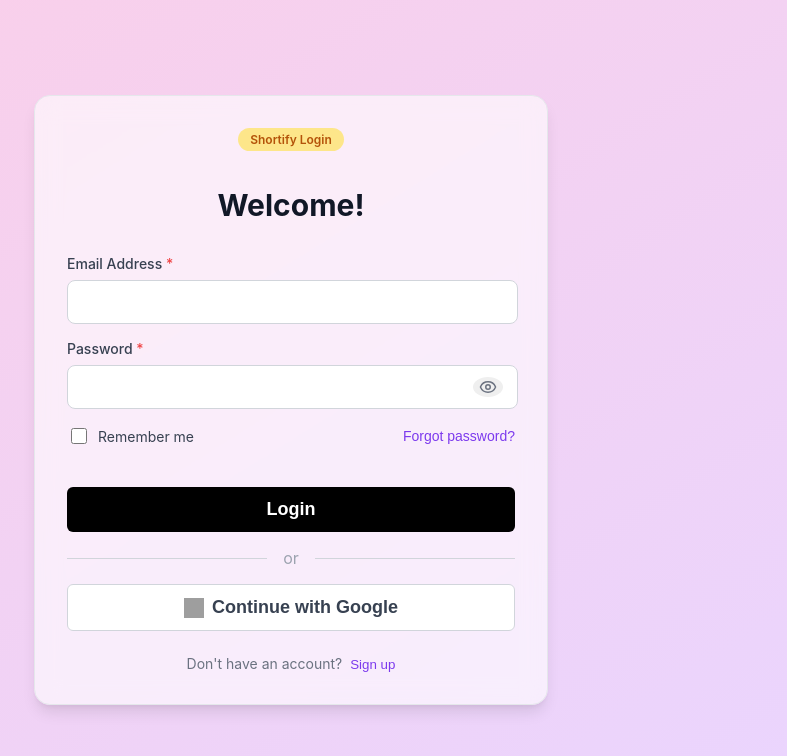
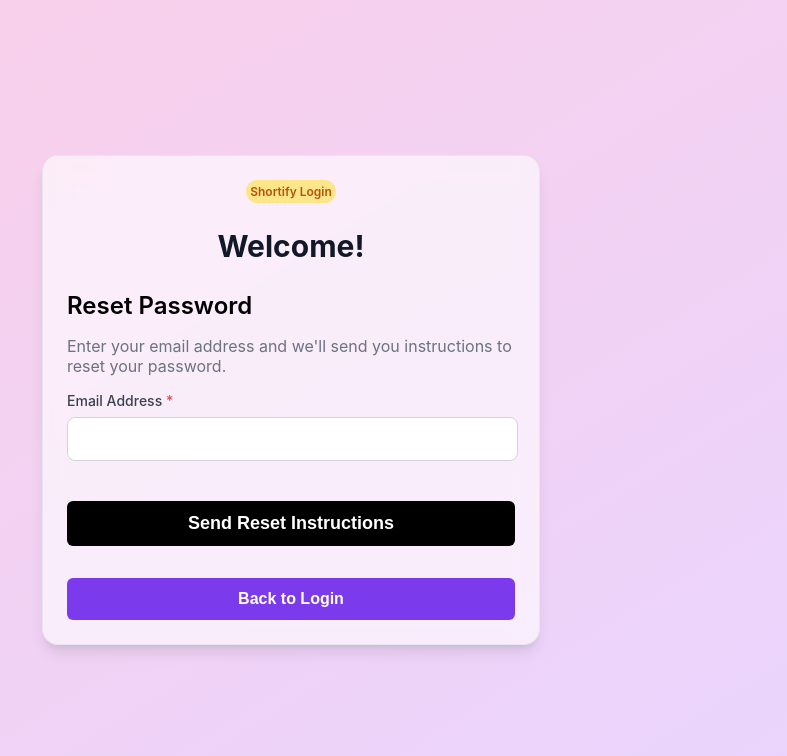
Before and after one commit to WaqarTabish2807/Shortify, a React (Create React App) app in the folder client/: page /auth in a window 1280 px wide. Both pictures are taken after a click on the button "Forgot password?". Shown: the top 756 px of the page, without its empty margins (349-1136 px from the left). Built offline with nearby package versions, Linux system fonts and the light colour scheme; grey boxes are pictures that could not be loaded.

Commit message:
added forgot password logic

```diff
--- a/client/postcss.config.js
+++ /dev/null
@@ -1,6 +0,0 @@
-module.exports = {
-  plugins: {
-    tailwindcss: {},
-    autoprefixer: {},
-  },
-};
--- a/client/src/components/Sidebar.jsx
+++ b/client/src/components/Sidebar.jsx
@@ -15,7 +15,7 @@
     alignItems: isMobile ? 'center' : 'flex-start',
     justifyContent: isMobile ? 'space-around' : 'flex-start',
   }}>
-    <div style={{ fontWeight: 700, fontSize: isMobile ? 18 : 22, marginBottom: isMobile ? 0 : 40, letterSpacing: 0.5, color: isDarkMode ? '#fff' : '#000', marginRight: isMobile ? 20 : 0 }}>
+    <div style={{ fontWeight: 700, fontSize: isMobile ? 18 : 22, marginBottom: isMobile ? 0 : 40, letterSpacing: 0.5, color: isDarkMode ? '#fff' : '#000', marginRight: isMobile ? 20 : 0, marginLeft: isMobile ? 20 : 55 }}>
       Shortify
     </div>
     <nav style={{ width: isMobile ? 'auto' : '100%', display: 'flex', flexDirection: isMobile ? 'row' : 'column', gap: isMobile ? 20 : 8 }}>
--- a/client/src/components/auth/RegisterForm.jsx
+++ b/client/src/components/auth/RegisterForm.jsx
@@ -72,13 +72,21 @@
         } else {
           setMessage("Signup successful! Check your email for confirmation."); // Full success
           console.log('User credits and full name inserted!');
-          // Optionally switch to login form after successful signup and data insert
-          // onSwitchToLogin();
+
+          // Add a 2-second delay before redirecting to login
+          setTimeout(() => {
+            onSwitchToLogin();
+          }, 2000);
         }
       } else {
           // This case might occur if signup is successful but no user data is returned (e.g., email confirmation required)
           setMessage("Signup initiated. Check your email for confirmation.");
           console.log('Supabase signup successful, awaiting email confirmation.', data);
+
+          // Add a 2-second delay before redirecting to login
+          setTimeout(() => {
+            onSwitchToLogin();
+          }, 2000);
       }
     }
   };
--- a/client/src/components/auth/authForm.jsx
+++ b/client/src/components/auth/authForm.jsx
@@ -16,7 +16,7 @@
   const cardStyle = {
     width: '100%',
     maxWidth: '28rem', // Equivalent to max-w-md
-    padding: '2rem', // Equivalent to p-8
+    padding: '1.5rem', // Equivalent to p-8
     borderRadius: '1rem', // Equivalent to rounded-xl
     boxShadow: '0 10px 15px -3px rgba(0, 0, 0, 0.1), 0 4px 6px -2px rgba(0, 0, 0, 0.05)', // Equivalent to shadow-lg
     backgroundColor: 'rgba(255, 255, 255, 0.6)', // Equivalent to bg-white/60
@@ -28,17 +28,15 @@
     display: 'flex',
     flexDirection: 'column',
     alignItems: 'center',
-    marginBottom: '1.5rem', // Equivalent to mb-6
   };
 
   const badgeStyle = {
-    padding: '0.25rem 0.75rem', // Equivalent to px-3 py-1
+    padding: '0.25rem 0.25rem', // Equivalent to px-3 py-1
     backgroundColor: '#fde68a', // Equivalent to bg-yellow-200
     color: '#b45309', // Equivalent to text-yellow-800
     borderRadius: '9999px', // Equivalent to rounded-full
     fontSize: '0.75rem', // Equivalent to text-xs
     fontWeight: '600', // Equivalent to font-semibold
-    marginBottom: '0.75rem', // Equivalent to mb-3
   };
 
   const headingStyle = {
--- a/client/src/components/auth/loginForm.jsx
+++ b/client/src/components/auth/loginForm.jsx
@@ -8,6 +8,7 @@
   const [password, setPassword] = useState("");
   const [errors, setErrors] = useState({});
   const [message, setMessage] = useState(''); // Add state for login messages
+  const [isResettingPassword, setIsResettingPassword] = useState(false);
 
   const navigate = useNavigate(); // Initialize useNavigate hook
 
@@ -20,7 +21,7 @@
       newErrors.email = "Email is invalid";
     }
 
-    if (!password) {
+    if (!isResettingPassword && !password) {
       newErrors.password = "Password is required";
     }
 
@@ -28,30 +29,88 @@
     return Object.keys(newErrors).length === 0;
   };
 
-  const handleSubmit = async (e) => { // Make handleSubmit async
+  const handleSubmit = async (e) => {
     e.preventDefault();
-    setMessage(''); // Clear previous messages
+    setMessage('');
     if (validateForm()) {
+      if (isResettingPassword) {
+        await handleResetPassword();
+      } else {
+        await handleLogin();
+      }
+    }
+  };
+
+  const handleLogin = async () => {
     console.log("Login submitted:", { email, password });
-      // In a real app, this would be an API call to authenticate the user
-      // alert(`Login attempted with email: ${email}`);
 
-      // Supabase login call
     const { data, error } = await supabase.auth.signInWithPassword({ email, password });
 
     if (error) {
-        setMessage("Login failed: " + error.message); // Display Supabase error message
+      setMessage("Login failed: " + error.message);
       console.error('Supabase login error:', error);
     } else if (data.user) {
-        setMessage("Login successful!"); // Success message
+      setMessage("Login successful!");
       console.log('Supabase login successful:', data);
-        // Redirect to dashboard on successful login
       navigate('/dashboard');
     } else {
-          // This case might occur if login is successful but no user data is returned
       setMessage("Login successful, but user data not received.");
       console.log('Supabase login successful, no user data.', data);
     }
+  };
+
+  const handleResetPassword = async () => {
+    try {
+      const { error } = await supabase.auth.resetPasswordForEmail(email, {
+        redirectTo: `${window.location.origin}/reset-password`,
+      });
+
+      if (error) {
+        setMessage("Password reset failed: " + error.message);
+        console.error('Password reset error:', error);
+      } else {
+        setMessage("Password reset instructions have been sent to your email.");
+        // Reset the form state after 2 seconds
+        setTimeout(() => {
+          setIsResettingPassword(false);
+          setMessage('');
+        }, 2000);
+      }
+    } catch (error) {
+      setMessage("Error during password reset: " + error.message);
+      console.error('Error during password reset:', error);
+    }
+  };
+
+  const handleForgotPassword = () => {
+    setIsResettingPassword(true);
+    setMessage('');
+    setPassword(''); // Clear password field when switching to reset mode
+  };
+
+  const handleBackToLogin = () => {
+    setIsResettingPassword(false);
+    setMessage('');
+  };
+
+  const handleGoogleSignIn = async () => {
+    try {
+      const { data, error } = await supabase.auth.signInWithOAuth({
+        provider: 'google',
+        options: {
+          redirectTo: `${window.location.origin}/dashboard`
+        }
+      });
+
+      if (error) {
+        setMessage("Google sign-in failed: " + error.message);
+        console.error('Google sign-in error:', error);
+      } else {
+        console.log('Google sign-in initiated:', data);
+      }
+    } catch (error) {
+      setMessage("Error during Google sign-in: " + error.message);
+      console.error('Error during Google sign-in:', error);
     }
   };
 
@@ -170,10 +229,43 @@
     color: message.startsWith('Login failed') ? '#ef4444' : '#10b981', // Red for errors, green for success
   };
 
+  const headingStyle = {
+    fontSize: '1.5rem',
+    fontWeight: '600',
+    marginBottom: '0.5rem',
+  };
+
+  const subheadingStyle = {
+    fontSize: '1rem',
+    color: '#6b7280',
+  };
+
+  const backButtonStyle = {
+    width: '100%',
+    backgroundColor: '#7c3aed',
+    color: '#fff',
+    padding: '0.75rem',
+    borderRadius: '0.375rem',
+    fontWeight: '600',
+    fontSize: '1rem',
+    transition: 'background-color 0.15s ease-in-out',
+    cursor: 'pointer',
+    border: 'none',
+    marginTop: '1rem',
+  };
+
   return (
     <div className="min-h-screen flex items-center justify-center bg-gradient-to-br from-pink-100 to-purple-100">
       <div className="w-full max-w-md p-8 rounded-xl shadow-lg bg-white/60 border border-gray-200 backdrop-blur-md">
         <div className="flex flex-col items-center mb-6">
+          <h2 style={headingStyle}>
+            {isResettingPassword ? 'Reset Password' : 'Welcome back!'}
+          </h2>
+          {isResettingPassword && (
+            <p style={subheadingStyle}>
+              Enter your email address and we'll send you instructions to reset your password.
+            </p>
+          )}
         </div>
         <form onSubmit={handleSubmit} style={formStyle}>
           <FormInput
@@ -185,6 +277,7 @@
             error={errors.email}
             required
           />
+          {!isResettingPassword && (
             <FormInput
               label="Password"
               type="password"
@@ -194,6 +287,8 @@
               error={errors.password}
               required
             />
+          )}
+          {!isResettingPassword && (
             <div style={rememberForgotStyle}>
               <div style={rememberMeStyle}>
                 <input
@@ -206,32 +301,44 @@
                   Remember me
                 </label>
               </div>
-            <button type="button" style={forgotPasswordButtonStyle}>
+              <button type="button" onClick={handleForgotPassword} style={forgotPasswordButtonStyle}>
                 Forgot password?
               </button>
             </div>
+          )}
           <button type="submit" style={loginButtonStyle}>
-            Login
+            {isResettingPassword ? 'Send Reset Instructions' : 'Login'}
           </button>
+          {isResettingPassword && (
+            <button type="button" onClick={handleBackToLogin} style={backButtonStyle}>
+              Back to Login
+            </button>
+          )}
+          {!isResettingPassword && (
+            <>
               <div style={orDividerStyle}>
                 <div style={dividerLineStyle} />
                 <span style={orTextStyle}>or</span>
                 <div style={dividerLineStyle} />
               </div>
-          <button type="button" style={googleButtonStyle}>
-            <img src="https://www.svgrepo.com/show/475656/google-color.svg" alt="Google" style={{ width: '1.25rem', height: '1.25rem' }} /> {/* Equivalent to w-5 h-5 */}
+              <button type="button" onClick={handleGoogleSignIn} style={googleButtonStyle}>
+                <img src="https://www.svgrepo.com/show/475656/google-color.svg" alt="Google" style={{ width: '1.25rem', height: '1.25rem' }} />
                 Continue with Google
               </button>
+            </>
+          )}
         </form>
 
         {message && <p style={messageStyle}>{message}</p>}
 
+        {!isResettingPassword && (
           <div style={signupPromptStyle}>
             Don't have an account?{" "}
             <button type="button" onClick={onSwitchToRegister} style={signupButtonStyle}>
               Sign up
             </button>
           </div>
+        )}
       </div>
     </div>
   );
--- a/client/src/index.css
+++ b/client/src/index.css
@@ -1,7 +1,3 @@
-@tailwind base;
-@tailwind components;
-@tailwind utilities;
-
 body {
   margin: 0;
   font-family: -apple-system, BlinkMacSystemFont, 'Segoe UI', 'Roboto', 'Oxygen',
```
Also changed, not shown: client/package.json (+0 -7 lines), client/tailwind.config.js (deleted, +0 -9 lines), 2 other files (tests, documents, lock files or other folders). Lines whose indentation alone changed are shown as unchanged.
